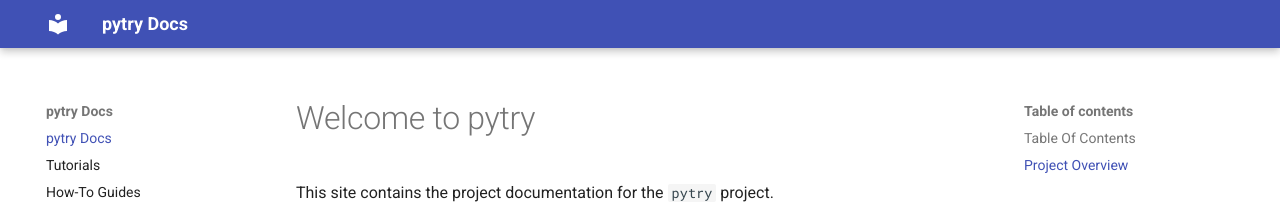
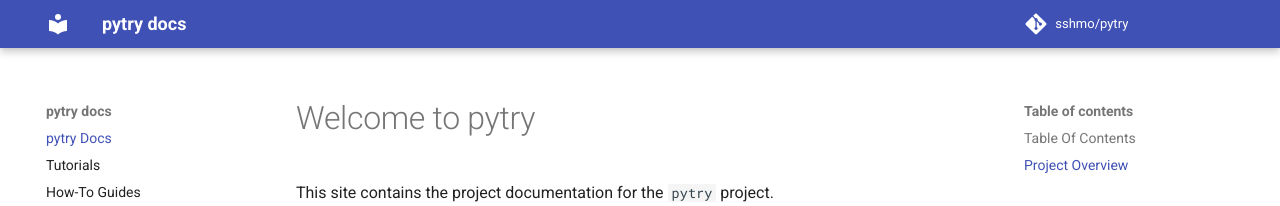
Before and after one commit to sshmo/pytry, an MkDocs documentation site: the page built from docs/index.md, in a window 1280 px wide. Shown: the top 206 px of the page. Built offline with MkDocs 1.6.1 and Material for MkDocs 9.7.7, drawn with Linux system fonts in a browser that asks for light colours; comment, search, counter and statistics services are not loaded.

```diff
--- a/mkdocs.yml
+++ b/mkdocs.yml
@@ -1,4 +1,14 @@
-site_name: pytry Docs
+site_name: pytry docs
+
+site_description: 'pytry documentations'
+
+site_author: 'Shabbir Mousavi'
+
+docs_dir: docs/
+
+repo_name: 'sshmo/pytry'
+
+repo_url: 'https://github.com/sshmo/pytry'
 
 theme:
   name: "material"
```
Also changed, not shown: 3 other files.
